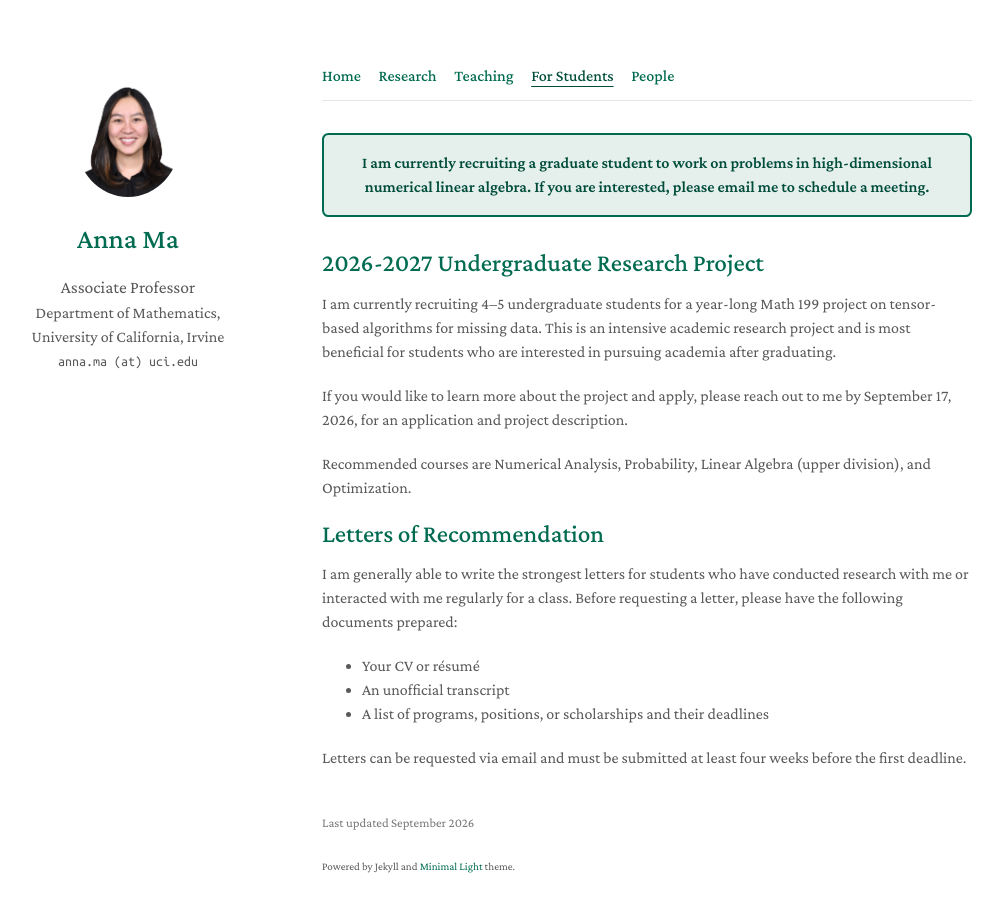
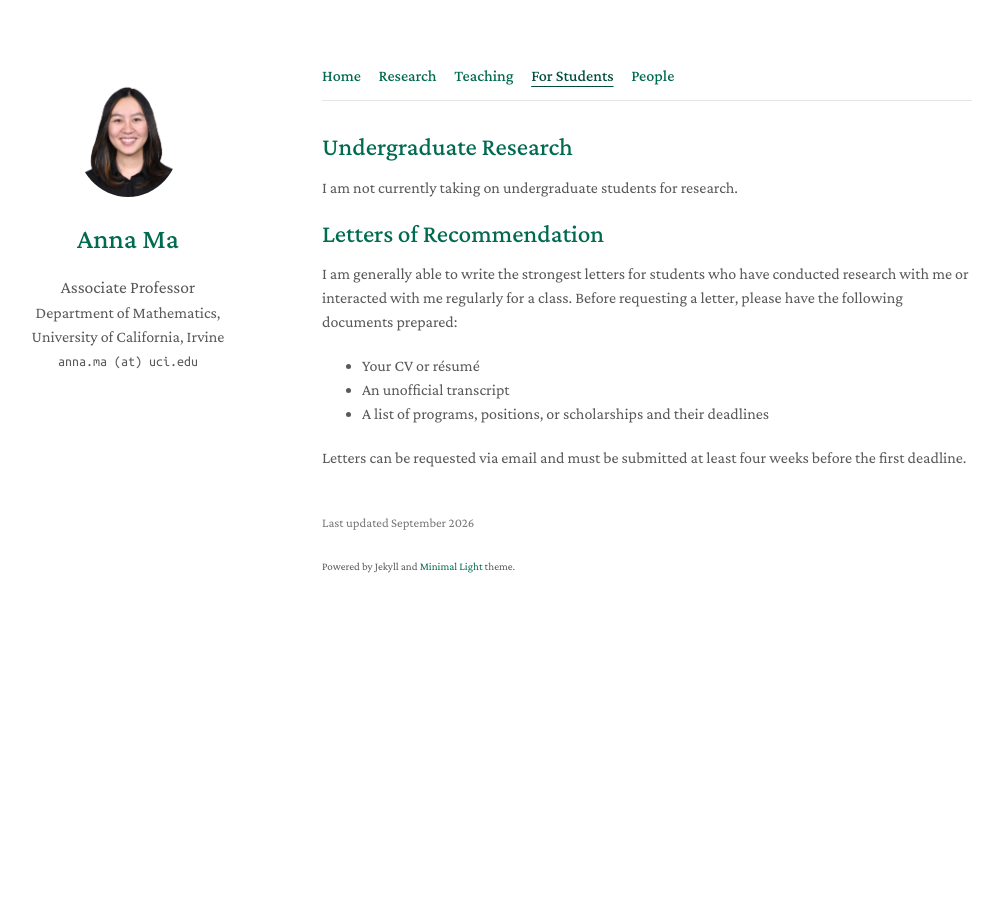
Before and after one commit to anna-math/anna-math.github.io, a Jekyll site: the page built from students.md, in a window 1280 px wide and 947 px high. Shown: the top 912 px of the window, without its empty margins (148-1151 px from the left). Built offline with Jekyll 4.4.1, drawn with Linux system fonts in a browser that asks for light colours; a style sheet for code colours, icons or effects is not loaded; our own code applies the rules of GitHub Pages for plain Markdown files.

Commit message:
Update students.md

```diff
--- a/students.md
+++ b/students.md
@@ -3,17 +3,9 @@ layout: homepage
 permalink: /students/
 ---
 
-<div class="student-callout">
-  I am currently recruiting a graduate student to work on problems in high-dimensional numerical linear algebra. If you are interested, please email me to schedule a meeting.
-</div>
+## Undergraduate Research
 
-## 2026-2027 Undergraduate Research Project
-
-I am currently recruiting 4–5 undergraduate students for a year-long Math 199 project on tensor-based algorithms for missing data. This is an intensive academic research project and is most beneficial for students who are interested in pursuing academia after graduating.
-
-If you would like to learn more about the project and apply, please reach out to me by September 17, 2026, for an application and project description.
-
-Recommended courses are Numerical Analysis, Probability, Linear Algebra (upper division), and Optimization.
+I am not currently taking on undergraduate students for research.
 
 ## Letters of Recommendation
 I am generally able to write the strongest letters for students who have conducted research with me or interacted with me regularly for a class.
```
